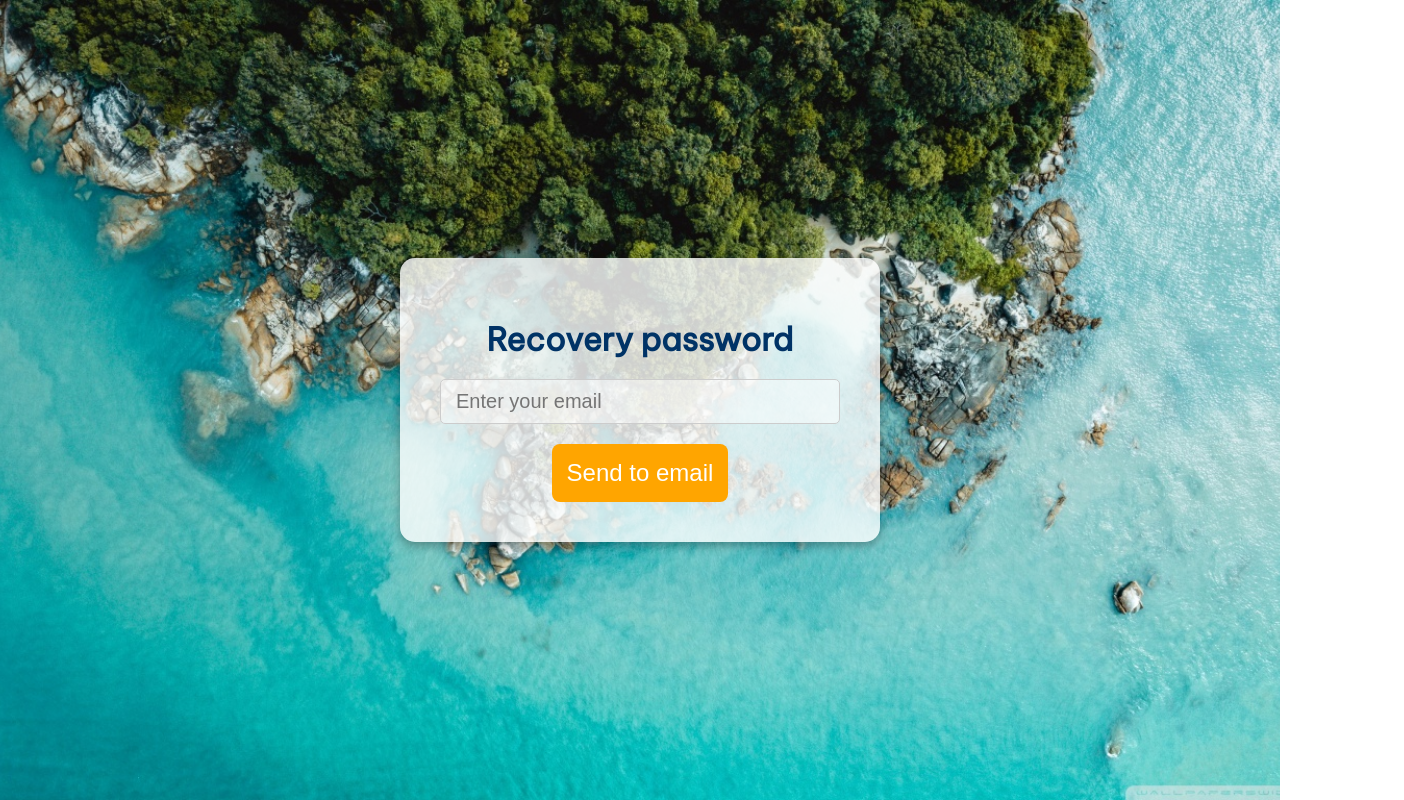
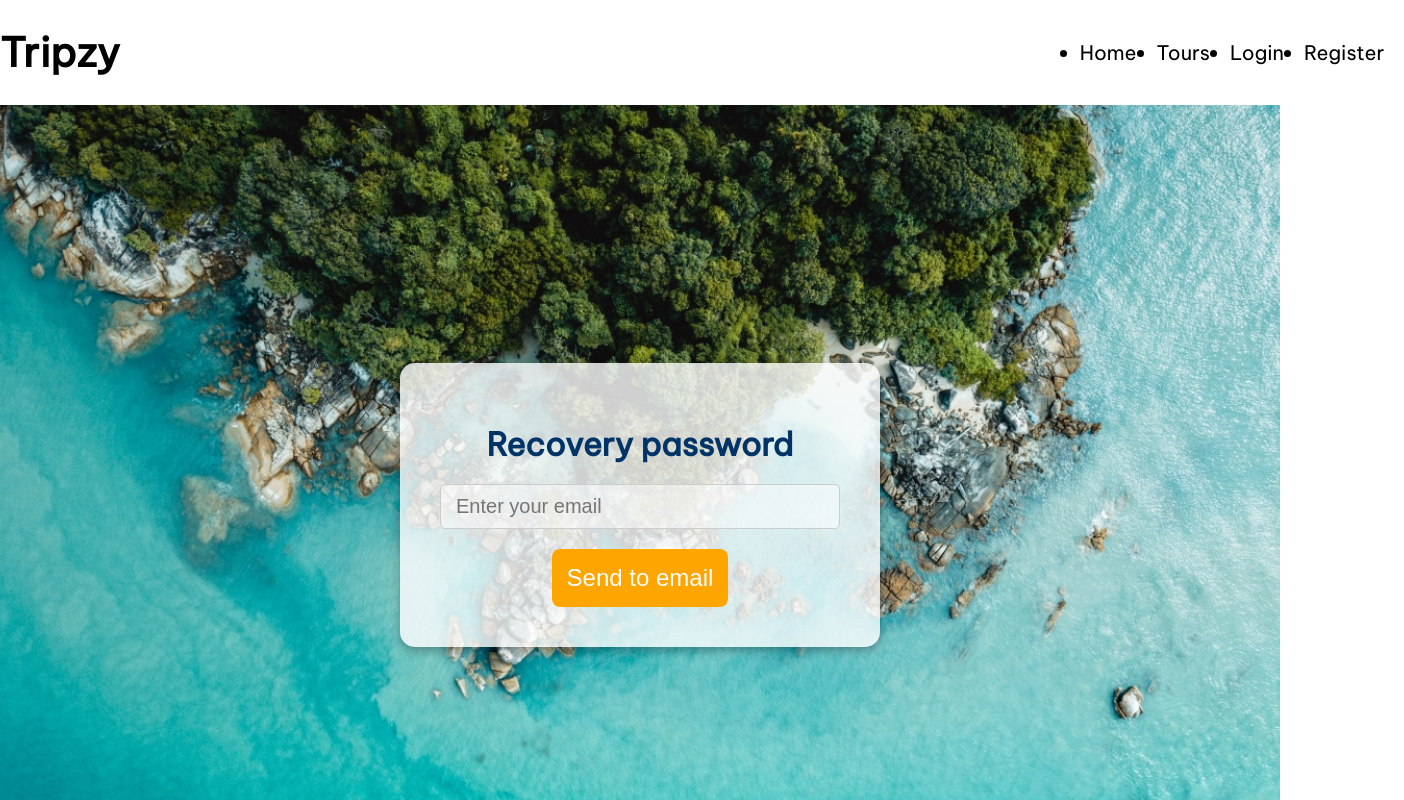
Before and after one commit to NhoXanh1807/ProjectTravelBooking, a React (Create React App) app in the folder frontend/: page /recovery in a window 1280 px wide. Shown: the top 800 px of the page, 1404 px wide, since content can reach past the window. Built offline with nearby package versions, Linux system fonts and the light colour scheme.

Commit message:
add header

```diff
--- a/frontend/src/Components/Headers/GuestHeader/GuestHeader.css
+++ b/frontend/src/Components/Headers/GuestHeader/GuestHeader.css
@@ -0,0 +1,14 @@
+.GuestHeader {
+    display: flex;
+    flex-direction: row;
+}
+
+.GuestHeader ul {
+    margin-left: 450px;
+    display: flex;
+    flex-direction: row;
+    justify-content: flex-end;
+    width: 100%;
+    padding: 20px;
+    gap: 20px;
+}
--- a/frontend/src/Components/Headers/GuestHeader/GuestHeader.jsx
+++ b/frontend/src/Components/Headers/GuestHeader/GuestHeader.jsx
@@ -0,0 +1,22 @@
+import React from 'react';
+import './GuestHeader.css';
+
+const GuestHeader = () => {
+    return (
+        <header className='GuestHeader'>
+            <div className="header-left">
+                <h1>Tripzy</h1>
+            </div>
+            <div className="header-right">
+                <ul>
+                    <li>Home</li>
+                    <li>Tours</li>
+                    <li>Login</li>
+                    <li>Register</li>
+                </ul>
+            </div>
+        </header>
+    );
+};
+
+export default GuestHeader;
--- a/frontend/src/Components/Routes/RoutePath.jsx
+++ b/frontend/src/Components/Routes/RoutePath.jsx
@@ -3,12 +3,14 @@
 import Login from "../Pages/LoginRegister/Login/Login"; // Adjust the path if Login.jsx is in a different folder
 import Register from "../Pages/LoginRegister/Register/Register"; // Adjust the path if Register.jsx is in a different folder
 import Homepage from "../Pages/Homepage/Homepage" // Adjust the path if Homepage.jsx is in a different folder
-import Recovery from "./../Pages/LoginRegister/Login/Recovery"; // Adjust the path if Recovery.jsx is in a different folder
+import Recovery from "../Pages/LoginRegister/Login/Recovery"; // Adjust the path if Recovery.jsx is in a different folder
+import GuestHeader from '../Headers/GuestHeader/GuestHeader';
 
 const RoutePath = () => {
     return (
         <Router>
           <div>
+            <GuestHeader/>
             <Routes>
               <Route path="/" element={<Homepage />} /> {/* Default route to Login */}
               <Route path="/login" element={<Login />} />
```
